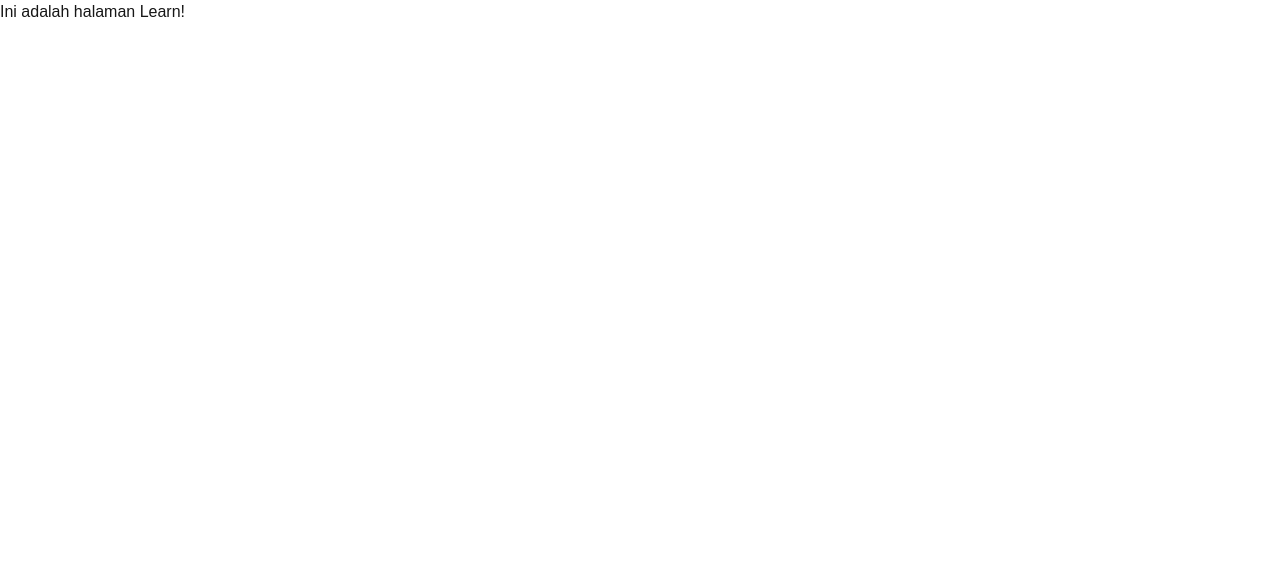
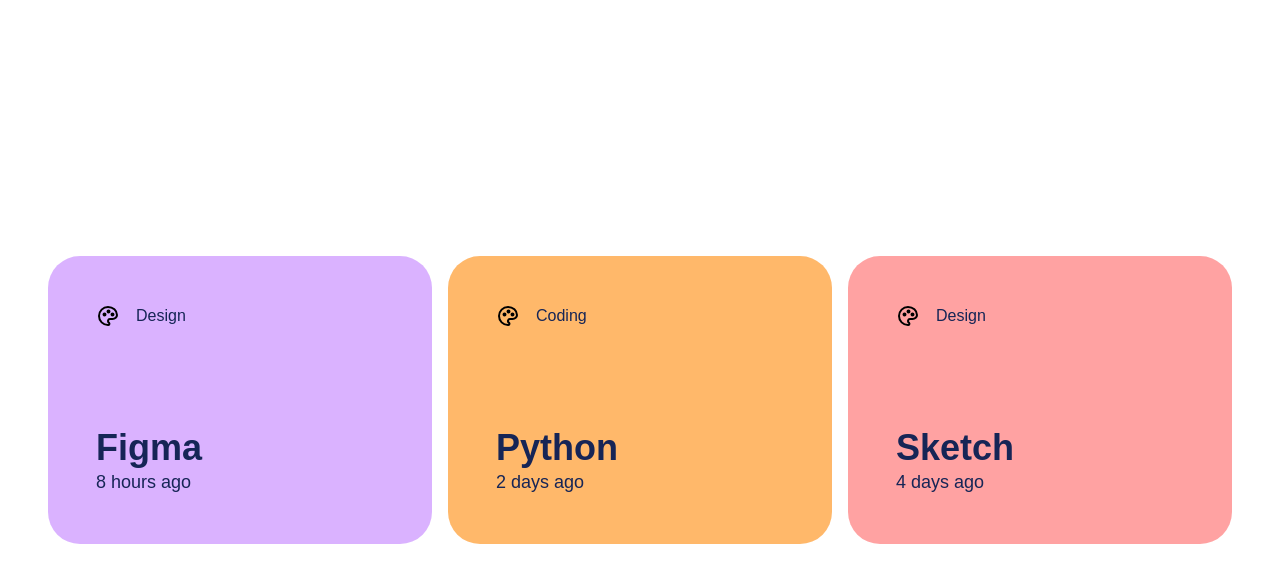
Before and after one commit to uletin/my-app-2026, a Next.js app: page /learn in a window 1280 px wide. Shown: the top 582 px of the page. Built offline with nearby package versions, Linux system fonts and the light colour scheme.

Commit message:
ççclear

```diff
--- a/app/learn/page.tsx
+++ b/app/learn/page.tsx
@@ -1,3 +1,38 @@
-export default function LearnPage() {
-  return <p>Ini adalah halaman Learn!</p>;
+export default function Learn() {
+  return (
+    <div className="bg-white h-screen flex gap-4 justify-center items-center">
+      <div className="bg-purple-300 h-72 w-96 flex flex-col justify-between p-12 rounded-4xl text-blue-950">
+        <div className="flex gap-4">
+          <img src="/palette.svg" />
+          <p>Design</p>
+        </div>
+        <div>
+          <h1 className="text-4xl font-bold">Figma</h1>
+          <p className="text-lg">8 hours ago</p>
+        </div>
+      </div>
+
+      <div className="bg-orange-300 h-72 w-96 flex flex-col justify-between p-12 rounded-4xl text-blue-950">
+        <div className="flex gap-4">
+          <img src="/palette.svg" />
+          <p>Coding</p>
+        </div>
+        <div>
+          <h1 className="text-4xl font-bold">Python</h1>
+          <p className="text-lg">2 days ago</p>
+        </div>
+      </div>
+
+      <div className="bg-red-300 h-72 w-96 flex flex-col justify-between p-12 rounded-4xl text-blue-950">
+        <div className="flex gap-4">
+          <img src="/palette.svg" />
+          <p>Design</p>
+        </div>
+        <div>
+          <h1 className="text-4xl font-bold">Sketch</h1>
+          <p className="text-lg">4 days ago</p>
+        </div>
+      </div>
+    </div>
+  );
 }
```
